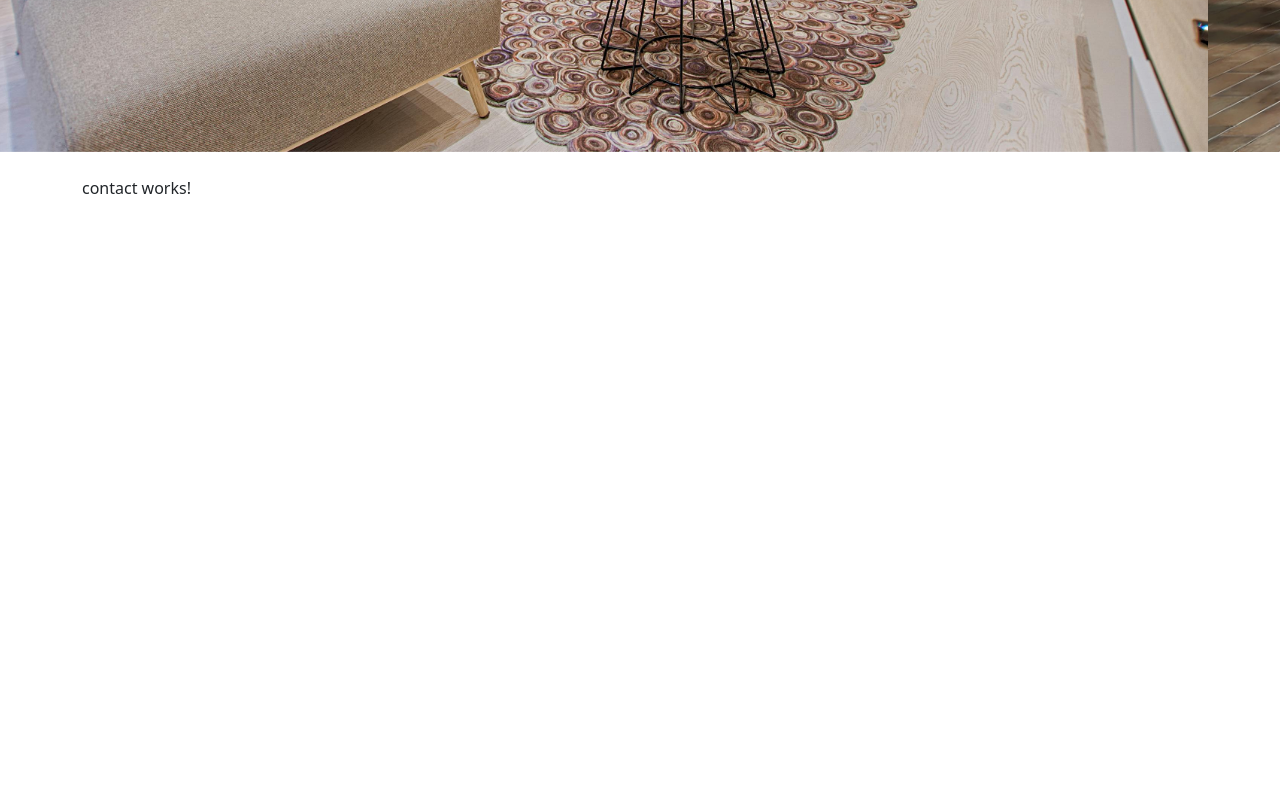
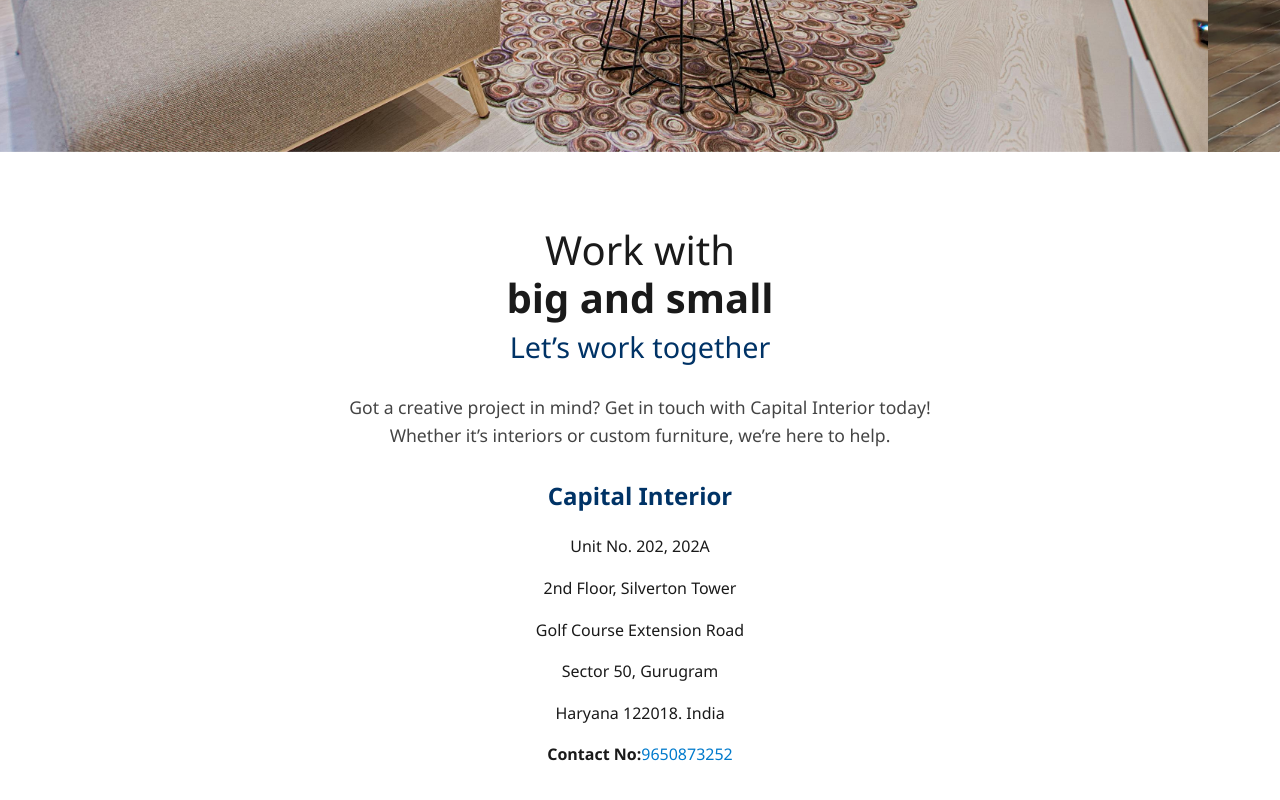
Before and after one commit to Jayameh25/capital-interior, an Angular app: page /contact in a window 1280 px wide. Shown: the part 568-1368 px from the top of the page. Before the commit the page ends 800 px from the top, so only its background shows below. Built offline with nearby package versions, Linux system fonts and the light colour scheme.

Commit message:
updated contact details

```diff
--- a/src/app/contact/contact.css
+++ b/src/app/contact/contact.css
@@ -0,0 +1,66 @@
+.contact-container {
+  text-align: center;
+  padding: 50px 20px;
+  font-family: 'Segoe UI', sans-serif;
+  background-color: #ffffff;
+  color: #1a1a1a;
+}
+
+.contact-container h2 {
+  font-size: 2.5rem;
+  margin-bottom: 0.2em;
+  font-weight: 400;
+}
+
+.contact-container h2 strong {
+  font-weight: 700;
+}
+
+.contact-container h3 {
+  font-size: 1.8rem;
+  margin-bottom: 1em;
+  color: #003366;
+}
+
+.contact-container .intro-text {
+  font-size: 1.1rem;
+  max-width: 600px;
+  margin: 0 auto 2rem;
+  line-height: 1.6;
+  color: #444;
+}
+
+.contact-details {
+  font-size: 1rem;
+  line-height: 1.6;
+  margin-top: 1.5em;
+}
+
+.contact-details h3 {
+  font-weight: bold;
+  font-size: 1.5rem;
+  margin-bottom: 1em;
+}
+
+.contact-details a {
+  color: #007acc;
+  text-decoration: none;
+}
+
+.contact-details a:hover {
+  text-decoration: underline;
+}
+
+@media (max-width: 600px) {
+  .contact-container {
+    padding: 30px 15px;
+  }
+
+  .contact-container h2 {
+    font-size: 2rem;
+  }
+
+  .contact-container h3 {
+    font-size: 1.4rem;
+  }
+}
--- a/src/app/contact/contact.html
+++ b/src/app/contact/contact.html
@@ -1 +1,18 @@
-<p>contact works!</p>
+<section class="contact-container">
+  <h2>Work with<br><strong>big and small</strong></h2>
+  <h3>Let’s work together</h3>
+  <p class="intro-text">
+    Got a creative project in mind? Get in touch with Capital Interior today! Whether it’s interiors or custom furniture, we’re here to help.
+  </p>
+
+  <div class="contact-details">
+    <h3>Capital Interior</h3>
+    <p>Unit No. 202, 202A</p>
+    <p>2nd Floor, Silverton Tower</p>
+    <p>Golf Course Extension Road</p>
+    <p>Sector 50, Gurugram</p>
+    <p>Haryana 122018. India</p>
+    <!-- <p><strong>Email:</strong> <a href="mailto:info@capitalinterior.co.in">info@capitalinterior.co.in</a></p> -->
+    <p><strong>Contact No:</strong> <a href="tel:+919650873252">9650873252</a></p>
+  </div>
+</section>
```
